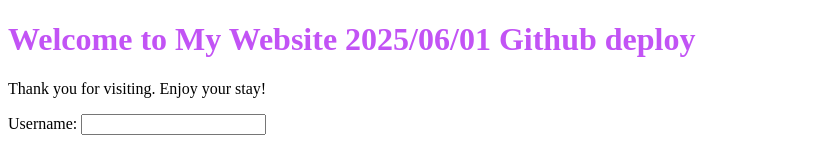
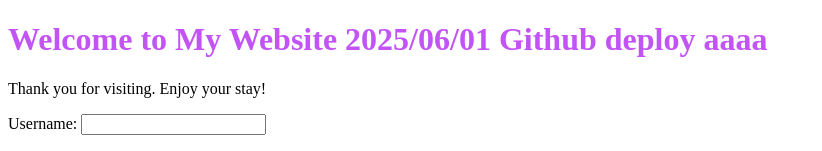
Before and after one commit to longpham5/nodejs-githubaction-ecs-blue-green, a website: page public/index.html in a window 1280 px wide. Shown: the top 151 px of the page, without its empty margins (0-822 px from the left). Drawn offline with Linux system fonts and the light colour scheme.

Commit message:
Test auto build

```diff
--- a/public/index.html
+++ b/public/index.html
@@ -7,7 +7,7 @@
 </head>
 
 <body>
-    <h1 id="welcome" style="color: #C253F5;">Welcome to My Website 2025/06/01 Github deploy</h1>
+    <h1 id="welcome" style="color: #C253F5;">Welcome to My Website 2025/06/01 Github deploy aaaa</h1>
     <p>Thank you for visiting. Enjoy your stay!</p>
 
     <form action="/api/login" method="POST">
```
